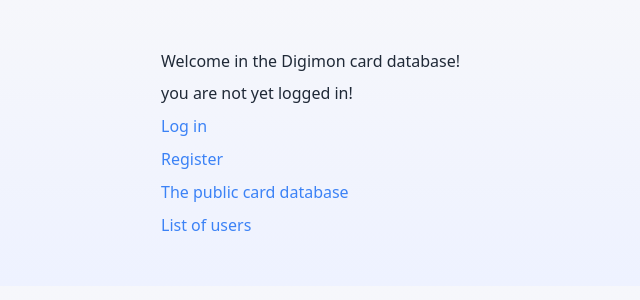
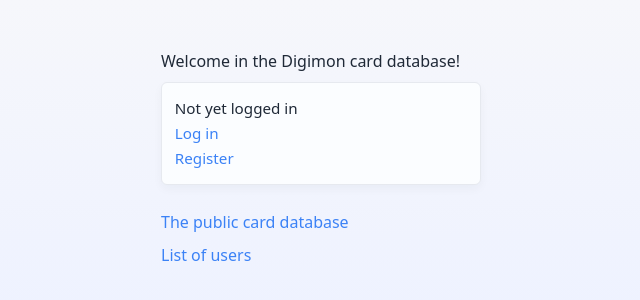
Before and after one commit to Hipsterisiili/tikawe_DigimonTcgDatabase, a Flask app: page / in a window 1280 px wide. Shown: the top 300 px of the page, without its empty margins (45-685 px from the left). Run offline with Flask 3, Linux system fonts and the light colour scheme.

Commit message:
Better looking redirect box

```diff
--- a/static/css/style.css
+++ b/static/css/style.css
@@ -26,7 +26,6 @@
     line-height: 1.45;
 }
 
-/* Center page content and constrain width */
 .container {
     max-width: 900px;
     margin: 0 auto;
@@ -34,7 +33,6 @@
     padding: 1rem;
 }
 
-/* Headings & paragraphs */
 h1,
 h2 {
     color: var(--accent);
@@ -44,7 +42,6 @@
     margin: 0.6rem 0;
 }
 
-/* Flash messages */
 ul.flashes {
     list-style: none;
     padding: 0.5rem;
@@ -102,7 +99,6 @@
     border-radius: 6px;
     background: var(--card);
 }
-
 .card-row {
     display: flex;
     justify-content: space-between;
@@ -110,7 +106,6 @@
     gap: 0.5rem;
     padding: 0.5rem 0;
 }
-
 .card-info {
     flex: 1;
     min-width: 0;
@@ -118,9 +113,54 @@
     overflow: hidden;
     text-overflow: ellipsis;
 }
-
 .card-actions {
     display: flex;
     gap: 0.5rem;
     align-items: center;
 }
+.redirect-box {
+    display: inline-block;
+    width: 100%;
+    max-width: 320px;
+    padding: 0.6rem 0.8rem;
+    margin-bottom: 1rem;
+    background: #fbfdff;
+    border: 1px solid #e6e9ef;
+    border-radius: 6px;
+    box-shadow: 0 4px 10px rgba(27, 41, 60, 0.04);
+    font-family: inherit;
+    font-size: 0.95rem;
+    color: var(--text);
+    line-height: 1.3;
+}
+.redirect-box p {
+    margin: 0.35rem 0;
+}
+.redirect-box a {
+    color: var(--accent);
+    text-decoration: none;
+}
+.redirect-box a:hover {
+    text-decoration: underline;
+}
+.redirect-box .flashes {
+    list-style: none;
+    padding: 0.4rem;
+    margin: 0.45rem 0 0 0;
+    background: #fff7e6;
+    border: 1px solid #ffecb5;
+    border-radius: 4px;
+    color: #7a4b00;
+    font-size: 0.9rem;
+}
+.redirect-box .flashes li {
+    margin: 0.2rem 0;
+}
+
+/* responsive: on very small screens let it fill available width */
+@media (max-width: 520px) {
+    .redirect-box {
+        max-width: 100%;
+        box-shadow: none;
+    }
+}
--- a/templates/index.html
+++ b/templates/index.html
@@ -1,49 +1,35 @@
-<!DOCTYPE html>
+<!doctype html>
 <html>
-
     <head>
         <title>Front page</title>
-  <link rel="stylesheet" href="{{ url_for('static', filename='css/style.css') }}">
+        <link
+            rel="stylesheet"
+            href="{{ url_for('static', filename='css/style.css') }}"
+        />
     </head>
 
     <body>
         <div class="container">
-    <p>
-      Welcome in the Digimon card database!
-    </p>
+            <p>Welcome in the Digimon card database!</p>
 
-    {% with messages = get_flashed_messages() %} {% if messages %}
+            <div class="redirect-box">
+                {% if session.username %}
+                <p>Logged in as: {{ session.username }}</p>
+                <p><a href="{{ url_for('logout') }}">Log out</a></p>
+                <p><a href="/personal_card_list">Your private collection</a></p>
+                {% else %}
+                <p>Not yet logged in</p>
+                <p><a href="{{ url_for('login') }}">Log in</a></p>
+                <p><a href="{{ url_for('register') }}">Register</a></p>
+                {% endif %} {% with messages = get_flashed_messages() %} {% if
+                messages %}
                 <ul class="flashes">
                     {% for message in messages %}
                     <li>{{ message }}</li>
                     {% endfor %}
                 </ul>
                 {% endif %} {% endwith %}
-
-    {% if session.username %}
-    <p>
-      Logged in as {{ session.username }}
-    </p>
-    <p>
-      <a href="/personal_card_list">Your private collection</a>
-    </p>
-    <p>
-      <a href="/logout">Log out</a>
-    </p>
-    {% else %}
-    <p>
-      you are not yet logged in!
-      <p>
-        <p>
-          <a href="{{ url_for('login') }}">Log in</a>
-        </p>
-        <p>
-          <a href="{{ url_for('register') }}">Register</a>
-        </p>
-      </p>
-    </p>
-    {% endif %}
-
+            </div>
             <p>
                 <a href="/full_card_list">The public card database</a>
             </p>
@@ -52,5 +38,4 @@
             </p>
         </div>
     </body>
-
 </html>
```
Lines whose indentation alone changed are shown as unchanged.
